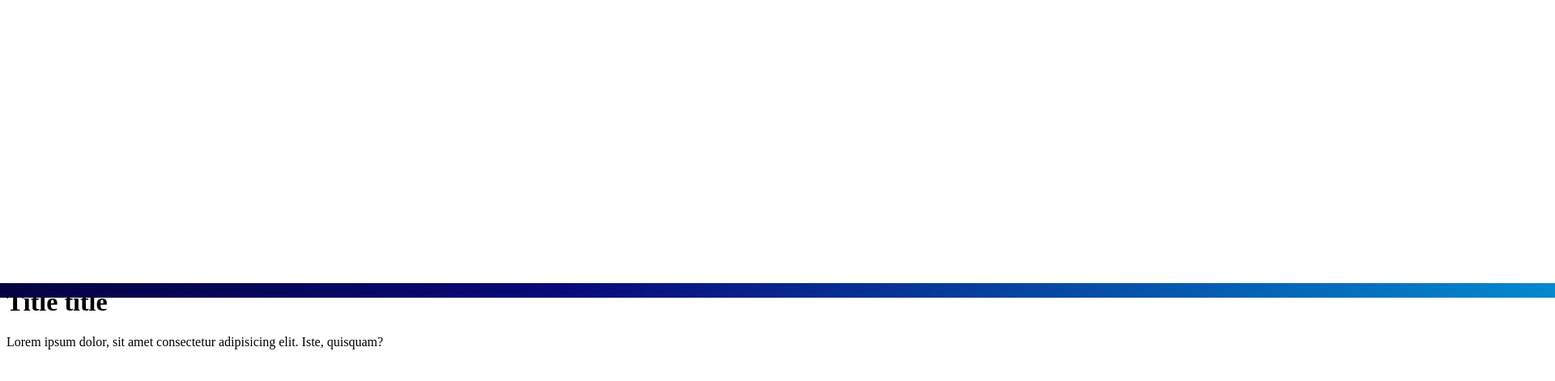
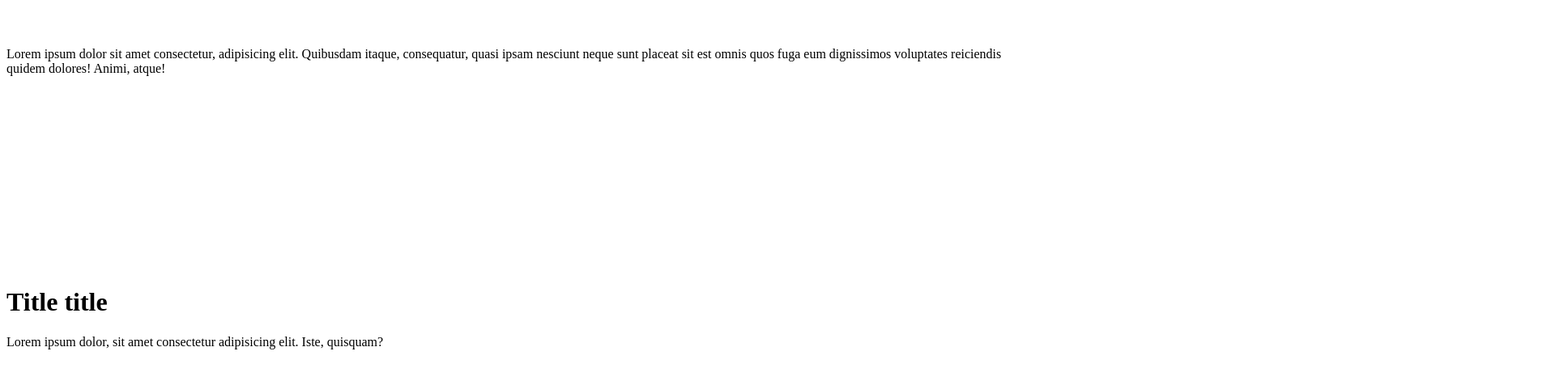
Before and after one commit to cha-yh/Nextwind, a Next.js app: page / in a window 1280 px wide. Shown: the part 721-1192 px from the top of the page at 81% size, 1920 px wide, since content can reach past the window. Built offline with nearby package versions, Linux system fonts and the light colour scheme.

Commit message:
feat: Add a section include animation by scroll

```diff
--- a/pages/index.tsx
+++ b/pages/index.tsx
@@ -3,7 +3,7 @@ import {Link, Element} from 'react-scroll';
 
 import matrixStyle from '../styles/matrix.module.css';
 
-const THRESHOLD = 0.2;
+const THRESHOLD = 0.5;
 
 export default function Home() {
     const [isLower, setIsLower] = useState(false);
@@ -14,6 +14,8 @@ export default function Home() {
     const sectionRef = useRef(null);
 
     const [horizontalValue, setHorizontalValue] = useState(0);
+    const [imageSize, setImageSize] = useState(0.8);
+    const [textAnmValue, setTextAnmValue] = useState(0);
 
     const scrollHandler = () => {
         const pageYOffset = window.pageYOffset;
@@ -60,18 +62,32 @@ export default function Home() {
         const currentY = window.pageYOffset;
         const percent = Math.floor(currentY / gap * 100);
         const isOdd = percent % 2 === 1;
-        if(percent > 50) {
-            // move to right
-            console.log('over')
-            if(isOdd) {
-                setHorizontalValue(100-percent+2);
+
+        // if(percent > 50) {
+        //     // move to right
+        //     console.log('over')
+        //     if(isOdd) {
+        //         setHorizontalValue(100-percent+2);
+        //     }
+        // } else {
+        //     // move to left
+        //     if(isOdd) {
+        //         setHorizontalValue(percent);
+        //     }
+        // }
+
+        // NOTE: set image size by percent
+        // NOTE: percent: 0 -> 20, size: 0.8 -> 1, one scroll(2%) 0.02 up
+        if( percent < 20 ) {
+            setImageSize(0.8 + percent * 0.01);
+        } else if( 51 < percent) { // 20~40
+            console.log('over 51')
+            setTextAnmValue((percent - 50) * 2) // 0.5 -> 1
         }
-        } else {
-            // move to left
-            if(isOdd) {
+
+
+
         setHorizontalValue(percent);
-            }
-        }
 
         console.log(`currentY: ${currentY}, ${percent}%`);
     }
@@ -151,19 +167,29 @@ export default function Home() {
             </div>
 
             {/* matrix animation section */}
-            <section className="w-full bg-green-500" style={{height:'4000px'}} ref={sectionRef}>
-                <div className="sticky w-full h-screen bg-red-500 top-0" ref={stickyRef}>
+            <section className="w-full bg-black" style={{height:'1500px'}} ref={sectionRef}>
+                <div className="sticky w-full h-screen bg-black top-0" ref={stickyRef}>
                     <div className="w-full h-full flex items-center justify-center overflow-hidden relative">
+                        <div className="absolute flex items-center justify-center">
                             <p
-                            className={matrixStyle.matrix + " text-white bg-green-500 absolute left-0"}
+                                className="w-80 text-white"
                                 style={{
-                                width:"3000px",
-                                background: 'linear-gradient(90deg, rgba(2,0,36,1) 0%, rgba(9,9,121,1) 35%, rgba(0,212,255,1) 100%)',
-                                transform: `matrix(1, 0, 0, 1, ${horizontalValue * 10}, 0)`
+                                    transform: `matrix(1, 0, 0, 1, 0, ${-textAnmValue*0.5})`,
+                                    opacity: `${textAnmValue*0.01}`
                                 }}
                             >
-                            hello world: {horizontalValue}
+                                Lorem ipsum dolor sit amet consectetur, adipisicing elit. Quibusdam itaque, consequatur, quasi ipsam nesciunt neque sunt placeat sit est omnis quos fuga eum dignissimos voluptates reiciendis quidem dolores! Animi, atque!
                             </p>
+
+                            <img
+                                src="/black_bg_women.jpeg" alt=""
+                                className=" object-cover w-96 transition-all"
+                                style={{
+                                    transform: `matrix(${imageSize}, 0, 0, ${imageSize}, 0, ${-0.2 * horizontalValue})`,
+                                    opacity: `${0.01 * horizontalValue * 2}`
+                                }}
+                            />
+                        </div>
                     </div>
                 </div>
             </section>
```
Also changed, not shown: public/black_bg_women.jpeg (added). Lines whose indentation alone changed are shown as unchanged.
